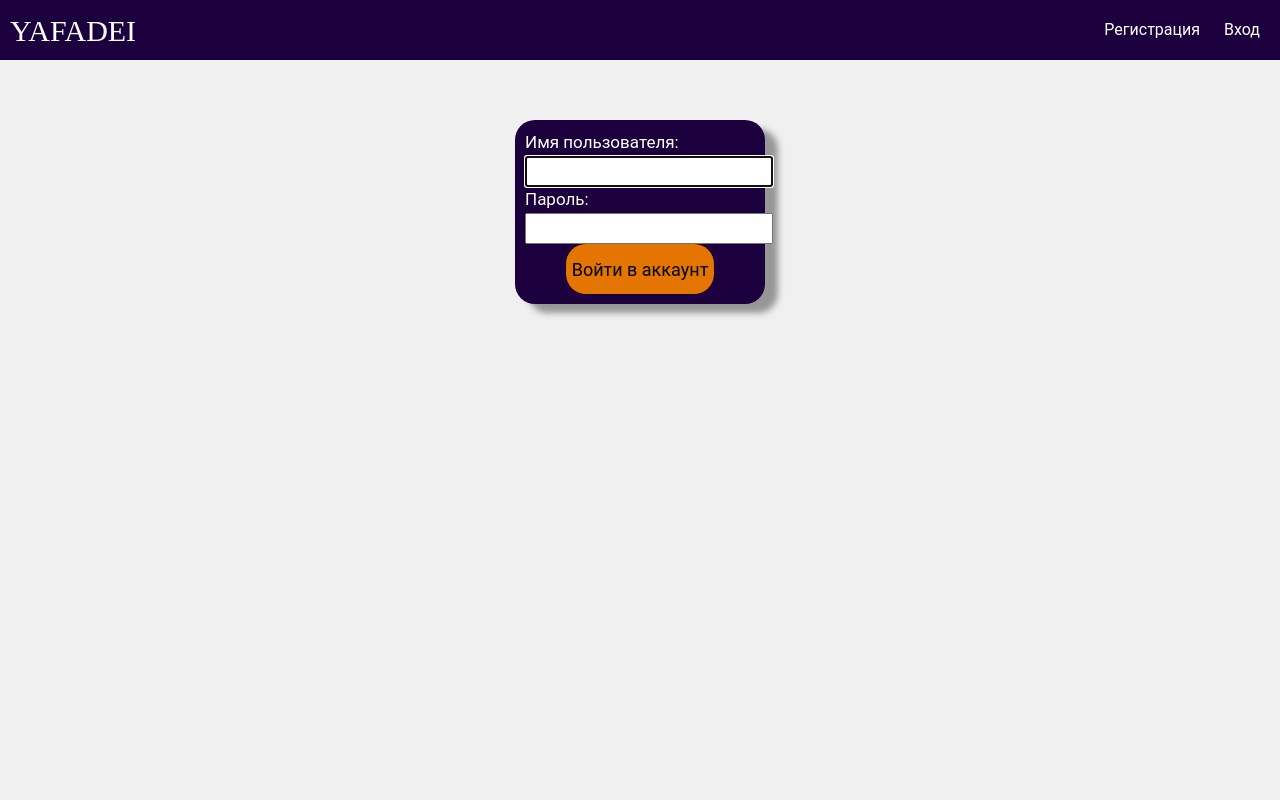
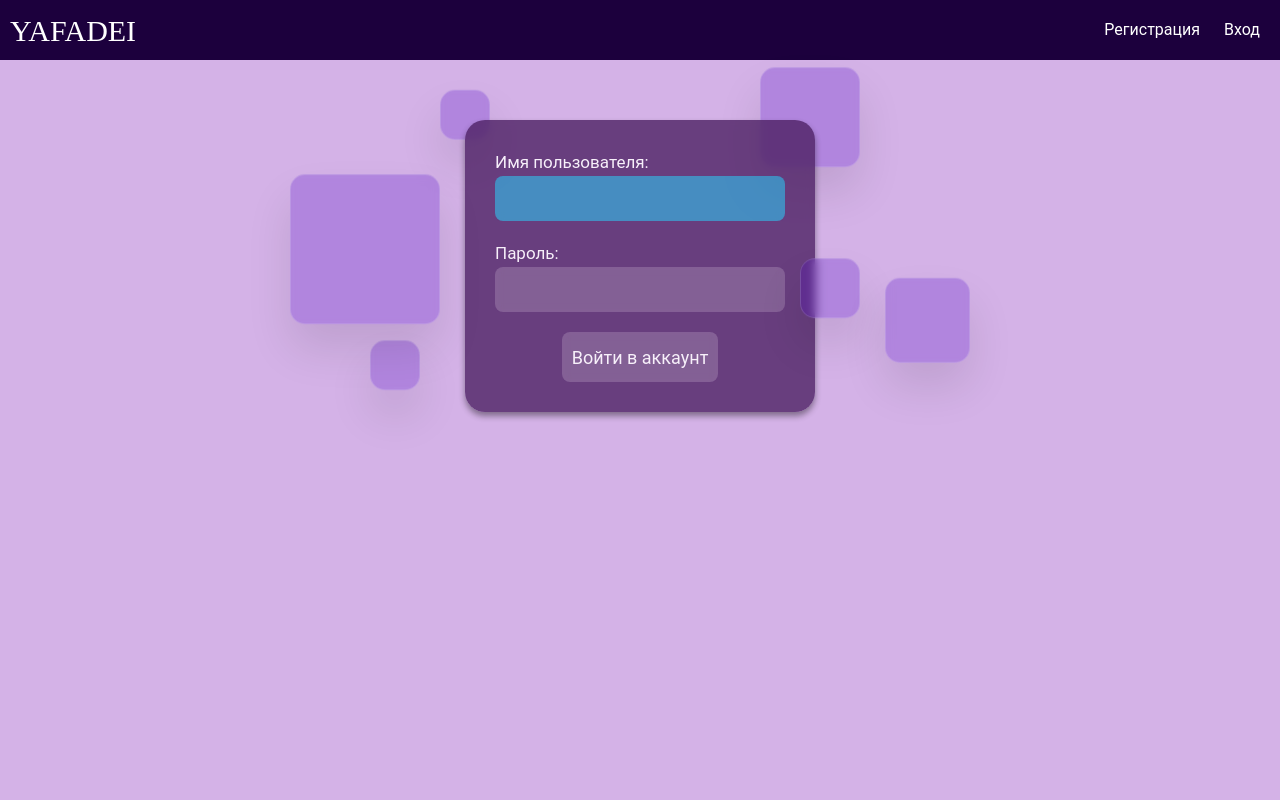
Before and after one commit to odyyyy/YAFADEI, a Django app: page /login/ in a window 1280 px wide. Run offline with Django 5.2, Linux system fonts and the light colour scheme; some web fonts are replaced.

Commit message:
login and register design

```diff
--- a/static/css/login-page.css
+++ b/static/css/login-page.css
@@ -1,35 +1,32 @@
 .container-line {
     position: relative;
     display: flex;
+    grid-gap: 20px;
     flex-direction: column;
-    justify-content: space-between;
+    justify-content: center;
+    align-items: center;
     color: white;
     font-family: "Roboto", sans-serif;
     font-size: 17px;
-    background-color: #1C003D;
-    width: 250px;
+    background-color: rgba(75, 31, 99, 0.99);
+    width: 350px;
     margin: 0 auto;
     margin-top: 60px;
-    padding: 10px;
+    padding: 30px;
     border-radius: 20px;
+    opacity: 80%;
+    backdrop-filter: blur(5px);
+    transition: all 0.3s;
+    box-shadow: 0 4px 6px rgba(0, 0, 0, 0.5);
 }
 .container-line::after{
-    content: "";
-    position: absolute;
-    top: 5%;
-    left: 5%;
-    width: 100%;
-    height:  100%;
-    background-color: #969696;
-    filter: blur(3px);
-    border-radius: 20px;
-    z-index: -1;
+
 }
 .btn-log{
     margin: 0 auto;
     border-radius: 20px;
     border: none;
-    background-color: #e37500;
+    background-color: #320869;
     height: 50px;
     font-size: 18px;
     transition: 0.5s;
@@ -38,3 +35,100 @@
     background-color: #db3e00;
     cursor: pointer;
 }
+input, .btn-log {
+  padding: 10px;
+  border: none;
+  border-radius: 8px;
+  backdrop-filter: blur(4px);
+  background: rgba(255, 255, 255, 0.2);
+  transition: all 0.3s;
+}
+input {
+    width: 100%;
+}
+
+input::placeholder, button {
+  color: #fff;
+}
+
+input:focus, button:hover {
+  background: rgba(2, 217, 255, 0.549);
+  outline: none;
+}
+
+button {
+  cursor: pointer;
+}
+p{
+    display: inline;
+}
+@keyframes square-moving {
+  0%,100% {
+    transform: translateY(-20px);
+  }
+
+  50% {
+    transform: translateY(20px);
+  }
+}
+
+  .square {
+    position: absolute;
+    background: rgba(72, 0, 196, 0.25);
+    backdrop-filter: blur(5px);
+    box-shadow: 0 25px 45px rgba(0, 0, 0, 0.1);
+    border: 1px solid rgba(255, 255, 255, 0.15);
+    border-radius: 15px;
+    animation: square-moving 10s linear infinite;
+    animation-delay: calc(-1s * var(--i));
+  }
+
+  .square:nth-child(1) {
+    width: 100px;
+    height: 100px;
+    top: -60px;
+    right: -45px;
+  }
+
+  .square:nth-child(2) {
+    width: 150px;
+    height: 150px;
+    top: 55px;
+    left: -175px;
+    z-index: 2;
+  }
+
+  .square:nth-child(3) {
+    width: 60px;
+    height: 60px;
+    bottom: 85px;
+    right: -45px;
+    z-index: 2;
+  }
+
+  .square:nth-child(4) {
+    width: 50px;
+    height: 50px;
+    bottom: 5px;
+    left: -95px;
+  }
+
+  .square:nth-child(5) {
+    width: 50px;
+    height: 50px;
+    top: -15px;
+    left: -25px;
+  }
+
+  .square:nth-child(6) {
+    width: 85px;
+    height: 85px;
+    top: 165px;
+    right: -155px;
+    z-index: 2;
+  }
+.container{
+     position: relative;
+     width: 350px;
+     margin: 0 auto;
+}
--- a/static/css/style.css
+++ b/static/css/style.css
@@ -1,3 +1,3 @@
 body {
-    background-color: #f0f0f0;
+    background-color: rgba(171, 102, 209, 0.5);
 }
--- a/templates/pages/users/login.html
+++ b/templates/pages/users/login.html
@@ -13,11 +13,19 @@
 {% endblock menu %}
 
 {% block content %}
-<form method="post" class="container-line">
+<div class="container">
+    <div class="square" style="--i:0;"></div>
+    <div class="square" style="--i:1;"></div>
+    <div class="square" style="--i:2;"></div>
+    <div class="square" style="--i:3;"></div>
+    <div class="square" style="--i:4;"></div>
+    <div class="square" style="--i:5;"></div>
+    <form method="post" class="container-line">
 
-    {% csrf_token %}
-    {{ form.as_p }}
+        {% csrf_token %}
+        {{ form.as_p }}
 
-    <button type="submit" class="btn-log">Войти в аккаунт</button>
-</form>
+        <button type="submit" class="btn-log">Войти в аккаунт</button>
+    </form>
+</div>
 {% endblock content %}
```
